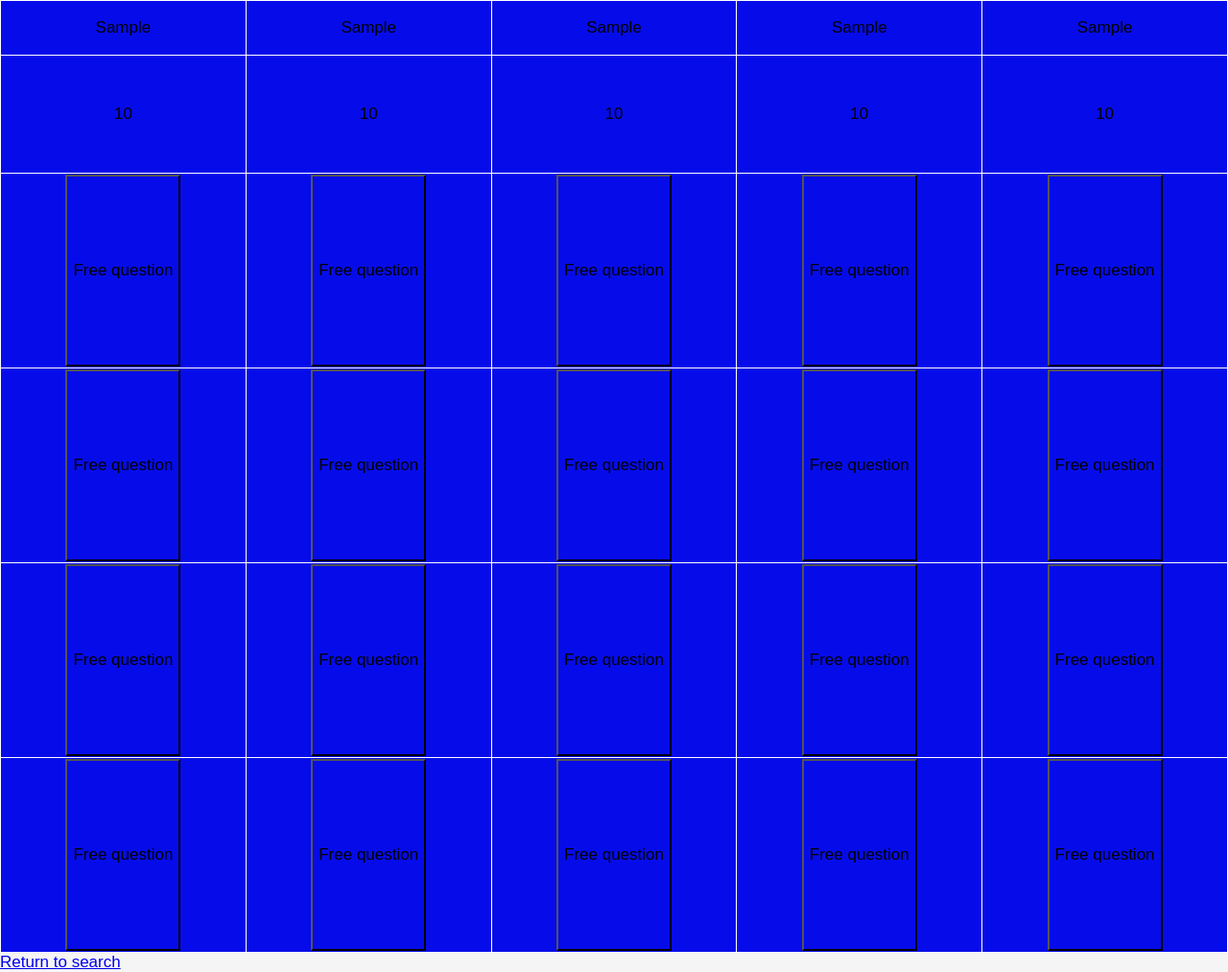
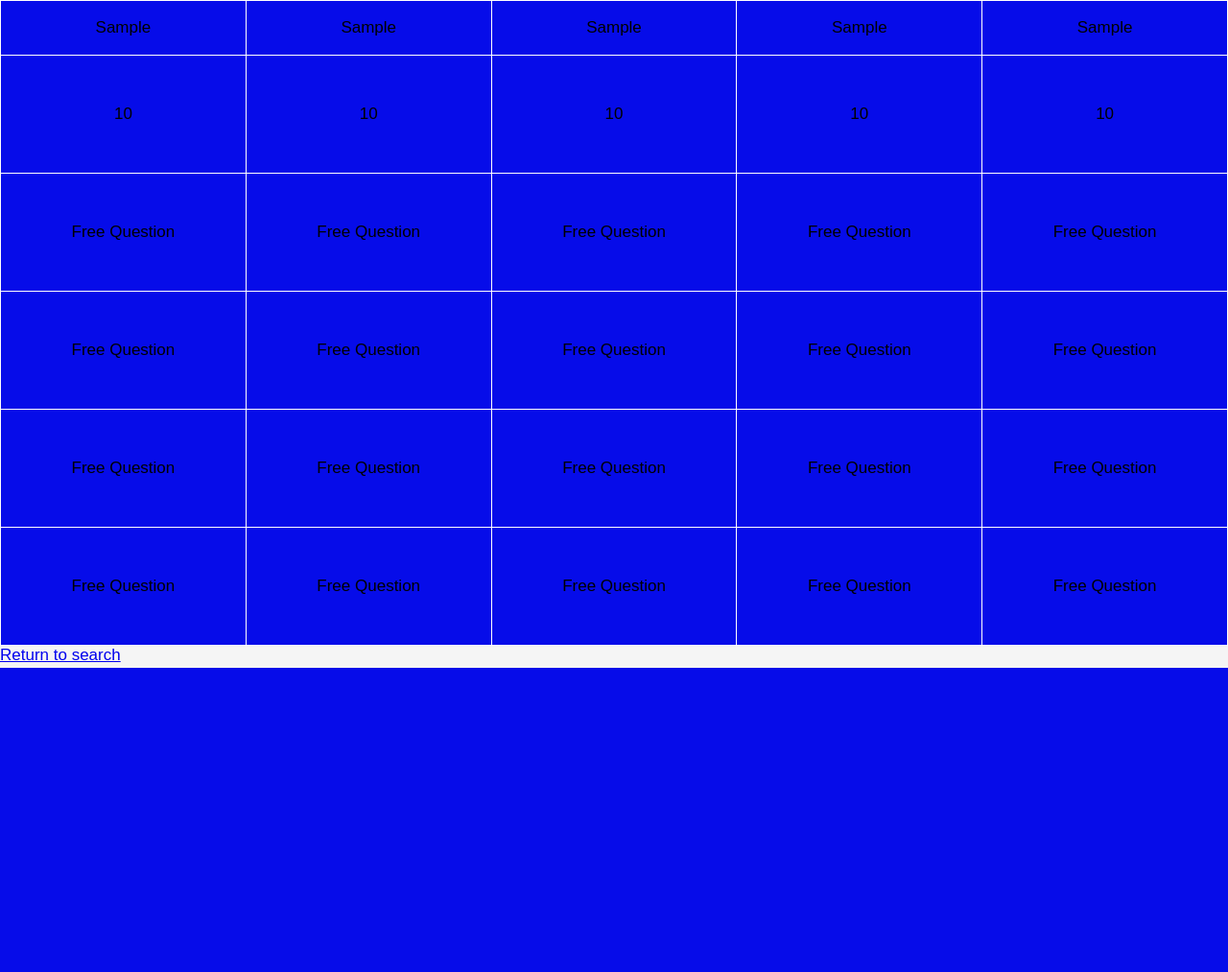
Before and after one commit to karthikr13/Jeopardy, a Django app: page /board/gameboard/ in a window 1280 px wide. Shown: the part 104-1117 px from the top of the page at 96% size. After the commit the page ends 800 px from the top, so only its background shows below. Run offline with Django 3.2, Linux system fonts and the light colour scheme; tables that the repository leaves empty hold one stand-in row (values such as "Sample post").

Commit message:
updated gameboard with improved colors, category labels, and proper sorting

```diff
--- a/board/templates/board/gameboard.html
+++ b/board/templates/board/gameboard.html
@@ -102,11 +102,7 @@
               </center>
           </a>
           {% else %}
-            <p class="button">
-              <center class=text>
-                Free question
-                </center>
-            </p>
+            <p> Free Question </p>
           {% endif %}
         </td>
         {% endfor %}
@@ -122,11 +118,7 @@
               </center>
           </a>
           {% else %}
-            <button class="button">
-              <center class=text>
-                Free question
-                </center>
-            </button>
+            <p> Free Question </p>
           {% endif %}
         </td>
         {% endfor %}
@@ -142,11 +134,7 @@
               </center>
           </a>
           {% else %}
-            <button class="button">
-              <center class=text>
-                Free question
-                </center>
-            </button>
+            <p> Free Question </p>
           {% endif %}
         </td>
         {% endfor %}
@@ -162,11 +150,7 @@
               </center>
           </a>
           {% else %}
-            <button class="button">
-              <center class=text>
-                Free question
-                </center>
-            </button>
+            <p> Free Question </p>
           {% endif %}
         </td>
         {% endfor %}
@@ -182,11 +166,7 @@
               </center>
           </a>
           {% else %}
-            <button class="button">
-              <center class=text>
-                Free question
-                </center>
-            </button>
+            <p> Free Question </p>
           {% endif %}
         </td>
         {% endfor %}
--- a/board/views.py
+++ b/board/views.py
@@ -68,14 +68,30 @@ def gameboard(request):
         cats.append(cat)
         header += " " + cat + ","
         matches = Question.objects.filter(category__iexact = cat)[:5]
+
         for j, match in enumerate(matches):
-            questions[i + j*5] = match
+            questions[i*5+j] = match
+
     header = header[:-1]
+    col1 = sorted(questions[0:5], key = lambda x: sort_rows(x))
+    col2 = sorted(questions[5:10], key = lambda x: sort_rows(x))
+    col3 = sorted(questions[10:15], key = lambda x: sort_rows(x))
+    col4 = sorted(questions[15:20], key = lambda x: sort_rows(x))
+    col5 = sorted(questions[20:25], key = lambda x: sort_rows(x))
+
+    row1 = [col1[0], col2[0], col3[0], col4[0], col5[0]]
+    row2 = [col1[1], col2[1], col3[1], col4[1], col5[1]]
+    row3 = [col1[2], col2[2], col3[2], col4[2], col5[2]]
+    row4 = [col1[3], col2[3], col3[3], col4[3], col5[3]]
+    row5 = [col1[4], col2[4], col3[4], col4[4], col5[4]]
+    print(row1)
+    '''
     row1 = sorted(questions[0:5], key = lambda x: sort_rows(x))
     row2 = sorted(questions[5:10], key = lambda x: sort_rows(x))
     row3 = sorted(questions[10:15], key = lambda x: sort_rows(x))
     row4 = sorted(questions[15:20], key = lambda x: sort_rows(x))
     row5 = sorted(questions[20:25], key = lambda x: sort_rows(x))
+    '''
     return render(request, 'board/gameboard.html', {'header': header, 'cats': cats, 'row1': row1, 'row2': row2, 'row3': row3, 'row4': row4, 'row5': row5})
 
 def random_question(request):
```
